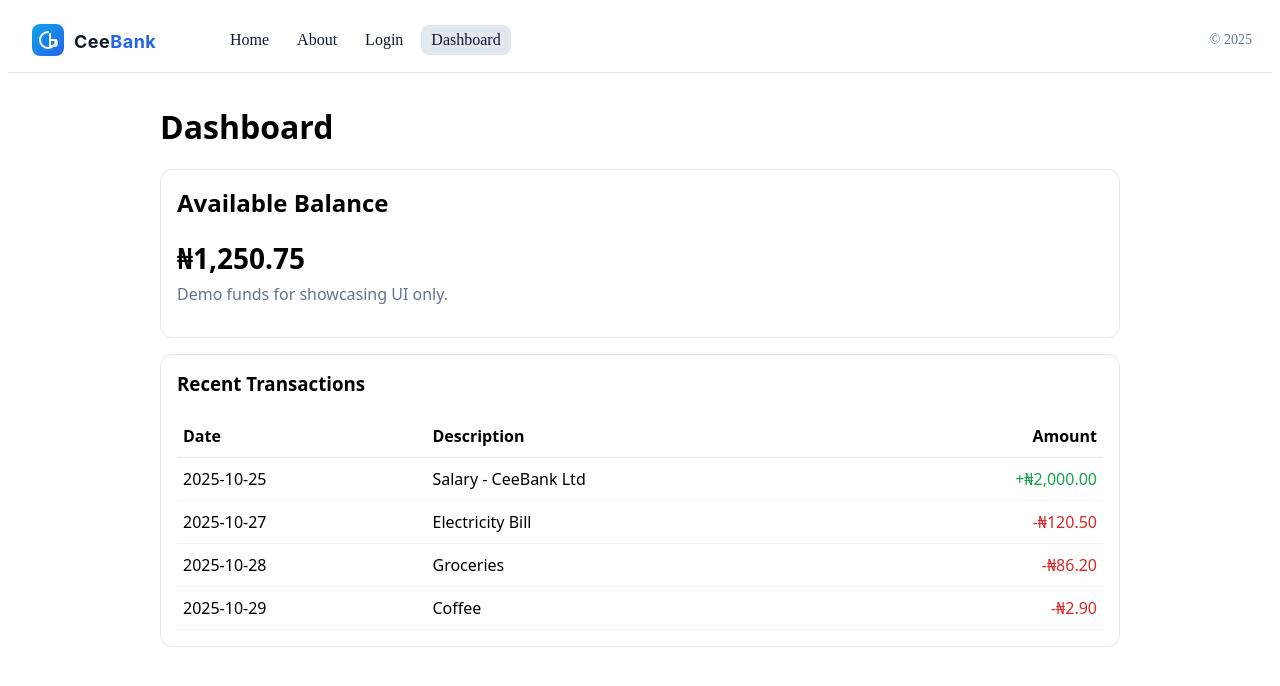
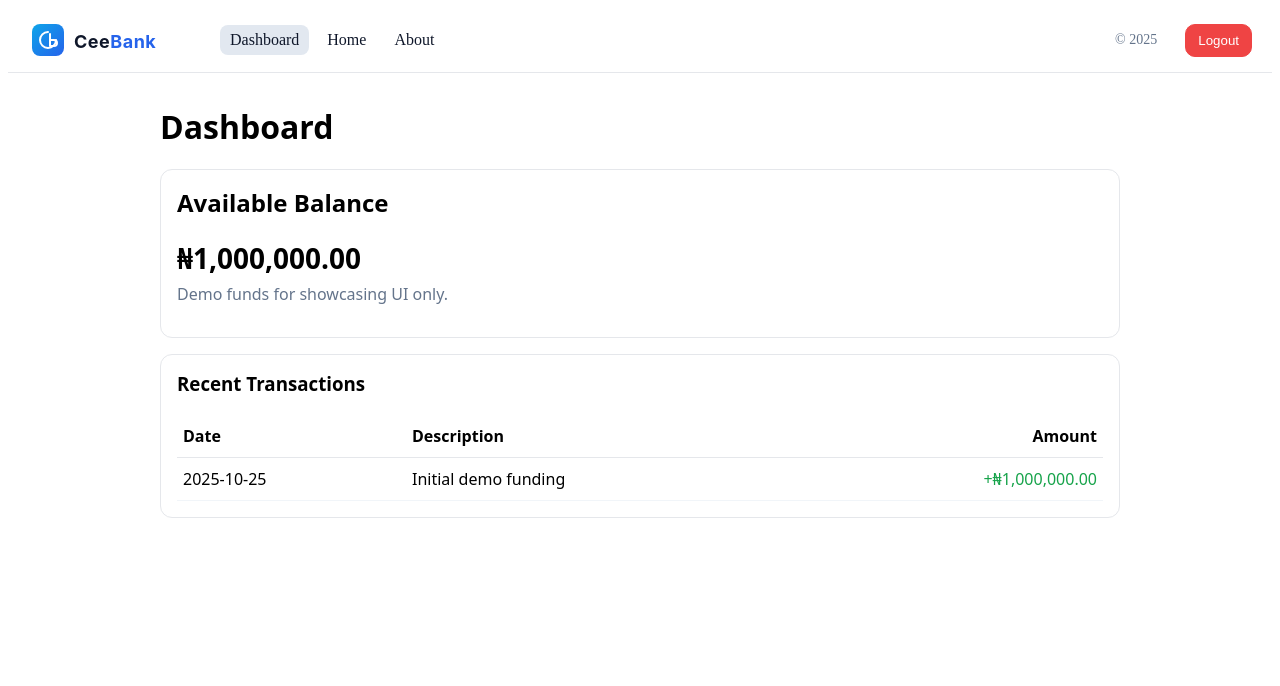
Before and after one commit to Udie-Cynthia/ceebank, a React (Vite) app in the folder client/: page /dashboard in a window 1280 px wide. Shown: the top 686 px of the page. Built offline with nearby package versions, Linux system fonts and the light colour scheme; sample sign-in values are in the browser's storage.

Commit message:
feat(client): login-first flow with RequireAuth and Logout

```diff
--- a/client/src/App.tsx
+++ b/client/src/App.tsx
@@ -1,13 +1,19 @@
 // client/src/App.tsx
-// App shell with Router, Navbar (logo + links), and 4 pages:
-// - Home: tagline + API info
-// - About: founder and project blurb
-// - Login: mock form (no real auth yet)
-// - Dashboard: demo balance + mock transactions
+// Login-first routing: Home & Dashboard are protected by RequireAuth.
+// Adds a Logout button and redirects unauthenticated users to /login.
 
 import React from "react";
-import { BrowserRouter, Routes, Route, NavLink, useNavigate } from "react-router-dom";
+import {
+  BrowserRouter,
+  Routes,
+  Route,
+  NavLink,
+  Navigate,
+  useNavigate,
+  useLocation,
+} from "react-router-dom";
 import ApiInfo from "./components/ApiInfo";
+import RequireAuth from "./components/RequireAuth";
 
 const navStyle: React.CSSProperties = {
   display: "flex",
@@ -21,39 +27,135 @@ const navStyle: React.CSSProperties = {
   zIndex: 10,
 };
 
-const linkStyle: React.CSSProperties = { textDecoration: "none", color: "#0f172a", padding: "6px 10px", borderRadius: 8 };
+const linkStyle: React.CSSProperties = {
+  textDecoration: "none",
+  color: "#0f172a",
+  padding: "6px 10px",
+  borderRadius: 8,
+};
 const activeStyle: React.CSSProperties = { background: "#e2e8f0" };
 
 function Navbar() {
+  const nav = useNavigate();
+  const [authed, setAuthed] = React.useState(
+    !!sessionStorage.getItem("accessToken")
+  );
+
+  // Keep button state in sync if tokens change elsewhere
+  React.useEffect(() => {
+    const i = setInterval(
+      () => setAuthed(!!sessionStorage.getItem("accessToken")),
+      500
+    );
+    return () => clearInterval(i);
+  }, []);
+
+  const onLogout = () => {
+    sessionStorage.removeItem("accessToken");
+    sessionStorage.removeItem("refreshToken");
+    setAuthed(false);
+    nav("/login", { replace: true });
+  };
+
   return (
     <nav style={navStyle}>
-      <a href="/" style={{ display: "inline-flex", alignItems: "center" }} aria-label="CeeBank Home">
+      <a
+        href="/"
+        style={{ display: "inline-flex", alignItems: "center" }}
+        aria-label="CeeBank Home"
+      >
         <img src="/ceebank-logo.svg" alt="CeeBank" width={160} height={40} />
       </a>
 
       <div style={{ display: "flex", gap: 8, marginLeft: 16 }}>
-        <NavLink to="/" style={({ isActive }) => ({ ...linkStyle, ...(isActive ? activeStyle : {}) })} end>
-          Home
-        </NavLink>
-        <NavLink to="/about" style={({ isActive }) => ({ ...linkStyle, ...(isActive ? activeStyle : {}) })}>
+        {/* Protected links only show when authenticated */}
+        {authed && (
+          <>
+            <NavLink
+              to="/dashboard"
+              style={({ isActive }) => ({
+                ...linkStyle,
+                ...(isActive ? activeStyle : {}),
+              })}
+            >
+              Dashboard
+            </NavLink>
+            <NavLink
+              to="/"
+              end
+              style={({ isActive }) => ({
+                ...linkStyle,
+                ...(isActive ? activeStyle : {}),
+              })}
+            >
+              Home
+            </NavLink>
+          </>
+        )}
+
+        {/* Public links */}
+        <NavLink
+          to="/about"
+          style={({ isActive }) => ({
+            ...linkStyle,
+            ...(isActive ? activeStyle : {}),
+          })}
+        >
           About
         </NavLink>
-        <NavLink to="/login" style={({ isActive }) => ({ ...linkStyle, ...(isActive ? activeStyle : {}) })}>
-          Login
-        </NavLink>
-        <NavLink to="/dashboard" style={({ isActive }) => ({ ...linkStyle, ...(isActive ? activeStyle : {}) })}>
-          Dashboard
-        </NavLink>
+        {!authed && (
+          <NavLink
+            to="/login"
+            style={({ isActive }) => ({
+              ...linkStyle,
+              ...(isActive ? activeStyle : {}),
+            })}
+          >
+            Login
+          </NavLink>
+        )}
       </div>
 
-      <span style={{ marginLeft: "auto", color: "#64748b", fontSize: 14 }}>© 2025</span>
+      <span style={{ marginLeft: "auto", color: "#64748b", fontSize: 14 }}>
+        © 2025
+      </span>
+
+      {authed && (
+        <button
+          onClick={onLogout}
+            style={{
+              marginLeft: 12,
+              padding: "8px 12px",
+              borderRadius: 10,
+              border: "1px solid #ef4444",
+              background: "#ef4444",
+              color: "white",
+              cursor: "pointer",
+            }}
+        >
+          Logout
+        </button>
+      )}
     </nav>
   );
 }
 
-function Page({ title, children }: { title: string; children?: React.ReactNode }) {
+function Page({
+  title,
+  children,
+}: {
+  title: string;
+  children?: React.ReactNode;
+}) {
   return (
-    <main style={{ fontFamily: "system-ui, Segoe UI, Inter, Arial, sans-serif", padding: "2rem", maxWidth: 960, margin: "0 auto" }}>
+    <main
+      style={{
+        fontFamily: "system-ui, Segoe UI, Inter, Arial, sans-serif",
+        padding: "2rem",
+        maxWidth: 960,
+        margin: "0 auto",
+      }}
+    >
       <h1 style={{ marginTop: 0 }}>{title}</h1>
       {children}
     </main>
@@ -63,7 +165,9 @@ function Page({ title, children }: { title: string; children?: React.ReactNode }
 function HomePage() {
   return (
     <Page title="Welcome to CeeBank">
-      <p style={{ color: "#334155" }}>Secure, simple, and modern digital banking for demos and learning.</p>
+      <p style={{ color: "#334155" }}>
+        Secure, simple, and modern digital banking for demos and learning.
+      </p>
       <ApiInfo />
     </Page>
   );
@@ -73,21 +177,29 @@ function AboutPage() {
   return (
     <Page title="About CeeBank">
       <p style={{ lineHeight: 1.7 }}>
-        CeeBank is a modern online banking demo founded by <strong>Cynthia Udie</strong> (DevOps, Cloud Security Engineer, and Web Developer).
-        It showcases full-stack development, containerization, CI/CD, and AWS deployment.
+        CeeBank is a modern online banking demo founded by{" "}
+        <strong>Cynthia Udie</strong> (DevOps, Cloud Security Engineer, and Web
+        Developer). It showcases full-stack development, containerization,
+        CI/CD, and AWS deployment.
       </p>
       <ul style={{ lineHeight: 1.9, paddingLeft: 18 }}>
-        <li>Custom domain: <code>ceebank.online</code> with HTTPS</li>
+        <li>
+          Custom domain: <code>ceebank.online</code> with HTTPS
+        </li>
         <li>Frontend: React (Vite) • Backend: Node.js + Express</li>
         <li>Deployment: Docker, GitHub Actions, AWS EC2/ECS</li>
       </ul>
-      <p>Contact: <a href="mailto:udiecynthia@gmail.com">udiecynthia@gmail.com</a> • LinkedIn: linkedin.com/in/cynthia-udie-68936135b</p>
+      <p>
+        Contact: <a href="mailto:udiecynthia@gmail.com">udiecynthia@gmail.com</a>{" "}
+        • LinkedIn: linkedin.com/in/cynthia-udie-68936135b
+      </p>
     </Page>
   );
 }
 
 function LoginPage() {
   const nav = useNavigate();
+  const location = useLocation() as any;
   const [email, setEmail] = React.useState("");
   const [password, setPassword] = React.useState("");
   const [message, setMessage] = React.useState<string | null>(null);
@@ -105,11 +217,14 @@ function LoginPage() {
       });
       if (!res.ok) throw new Error(`HTTP ${res.status}`);
       const json = await res.json();
+
       // Mock store tokens (DO NOT do this in production)
       sessionStorage.setItem("accessToken", json.accessToken);
       sessionStorage.setItem("refreshToken", json.refreshToken);
+
+      const to = location.state?.from || "/dashboard";
       setMessage("Login successful (mock). Redirecting…");
-      setTimeout(() => nav("/dashboard"), 800);
+      setTimeout(() => nav(to, { replace: true }), 600);
     } catch (e: any) {
       setMessage(`Login failed: ${e.message ?? e}`);
     } finally {
@@ -122,45 +237,94 @@ function LoginPage() {
       <form onSubmit={onSubmit} style={{ display: "grid", gap: 12, maxWidth: 420 }}>
         <label style={{ display: "grid", gap: 6 }}>
           <span>Email</span>
-          <input value={email} onChange={(e) => setEmail(e.target.value)} required type="email" placeholder="you@example.com"
-                 style={{ padding: 10, borderRadius: 8, border: "1px solid #cbd5e1" }} />
+          <input
+            value={email}
+            onChange={(e) => setEmail(e.target.value)}
+            required
+            type="email"
+            placeholder="you@example.com"
+            style={{ padding: 10, borderRadius: 8, border: "1px solid #cbd5e1" }}
+          />
         </label>
         <label style={{ display: "grid", gap: 6 }}>
           <span>Password</span>
-          <input value={password} onChange={(e) => setPassword(e.target.value)} required type="password" placeholder="********"
-                 style={{ padding: 10, borderRadius: 8, border: "1px solid #cbd5e1" }} />
+          <input
+            value={password}
+            onChange={(e) => setPassword(e.target.value)}
+            required
+            type="password"
+            placeholder="********"
+            style={{ padding: 10, borderRadius: 8, border: "1px solid #cbd5e1" }}
+          />
         </label>
-        <button disabled={loading} type="submit"
-                style={{ padding: "10px 14px", borderRadius: 10, border: "1px solid #0ea5e9", background: "#0ea5e9", color: "white", cursor: "pointer" }}>
+        <button
+          disabled={loading}
+          type="submit"
+          style={{
+            padding: "10px 14px",
+            borderRadius: 10,
+            border: "1px solid #0ea5e9",
+            background: "#0ea5e9",
+            color: "white",
+            cursor: "pointer",
+          }}
+        >
           {loading ? "Signing in…" : "Sign in"}
         </button>
-        {message && <p style={{ color: message.startsWith("Login successful") ? "#16a34a" : "#dc2626" }}>{message}</p>}
+        {message && (
+          <p
+            style={{
+              color: message.startsWith("Login successful") ? "#16a34a" : "#dc2626",
+            }}
+          >
+            {message}
+          </p>
+        )}
       </form>
-      <p style={{ marginTop: 16, color: "#64748b" }}>Tip: any email+password works (mock backend).</p>
+      <p style={{ marginTop: 16, color: "#64748b" }}>
+        Tip: any email+password works (mock backend).
+      </p>
     </Page>
   );
 }
 
 function DashboardPage() {
-  // Demo account state (mock)
-  const balance = 1250.75;
+  // We'll wire this to live API data next step.
+  const balance = 1_000_000.0;
   const transactions = [
-    { id: "tx_001", date: "2025-10-25", desc: "Salary - CeeBank Ltd", amount: +2000.0 },
-    { id: "tx_002", date: "2025-10-27", desc: "Electricity Bill", amount: -120.5 },
-    { id: "tx_003", date: "2025-10-28", desc: "Groceries", amount: -86.2 },
-    { id: "tx_004", date: "2025-10-29", desc: "Coffee", amount: -2.9 },
+    { id: "seed_1", date: "2025-10-25", desc: "Initial demo funding", amount: +1_000_000.0 },
   ];
 
   return (
     <Page title="Dashboard">
       <div style={{ display: "grid", gap: 16 }}>
-        <div style={{ padding: 16, border: "1px solid #e5e7eb", borderRadius: 12, background: "#fff" }}>
+        <div
+          style={{
+            padding: 16,
+            border: "1px solid #e5e7eb",
+            borderRadius: 12,
+            background: "#fff",
+          }}
+        >
           <h2 style={{ marginTop: 0 }}>Available Balance</h2>
-          <p style={{ fontSize: 28, margin: 0 }}><strong>₦{balance.toLocaleString(undefined, { minimumFractionDigits: 2 })}</strong></p>
-          <p style={{ color: "#64748b", marginTop: 6 }}>Demo funds for showcasing UI only.</p>
+          <p style={{ fontSize: 28, margin: 0 }}>
+            <strong>
+              ₦{balance.toLocaleString(undefined, { minimumFractionDigits: 2 })}
+            </strong>
+          </p>
+          <p style={{ color: "#64748b", marginTop: 6 }}>
+            Demo funds for showcasing UI only.
+          </p>
         </div>
 
-        <div style={{ padding: 16, border: "1px solid #e5e7eb", borderRadius: 12, background: "#fff" }}>
+        <div
+          style={{
+            padding: 16,
+            border: "1px solid #e5e7eb",
+            borderRadius: 12,
+            background: "#fff",
+          }}
+        >
           <h3 style={{ marginTop: 0 }}>Recent Transactions</h3>
           <table style={{ width: "100%", borderCollapse: "collapse" }}>
             <thead>
@@ -175,8 +339,17 @@ function DashboardPage() {
                 <tr key={t.id} style={{ borderBottom: "1px solid #f1f5f9" }}>
                   <td style={{ padding: "10px 6px" }}>{t.date}</td>
                   <td style={{ padding: "10px 6px" }}>{t.desc}</td>
-                  <td style={{ padding: "10px 6px", textAlign: "right", color: t.amount < 0 ? "#dc2626" : "#16a34a" }}>
-                    {t.amount < 0 ? "-" : "+"}₦{Math.abs(t.amount).toLocaleString(undefined, { minimumFractionDigits: 2 })}
+                  <td
+                    style={{
+                      padding: "10px 6px",
+                      textAlign: "right",
+                      color: t.amount < 0 ? "#dc2626" : "#16a34a",
+                    }}
+                  >
+                    {t.amount < 0 ? "-" : "+"}₦
+                    {Math.abs(t.amount).toLocaleString(undefined, {
+                      minimumFractionDigits: 2,
+                    })}
                   </td>
                 </tr>
               ))}
@@ -189,14 +362,36 @@ function DashboardPage() {
 }
 
 export default function App() {
+  // Routes:
+  // - /login and /about are public.
+  // - /dashboard and / (Home) are protected by RequireAuth.
+  // - Default route redirects to /login to make the app login-first.
   return (
     <BrowserRouter>
       <Navbar />
       <Routes>
-        <Route index element={<HomePage />} />
+        <Route path="/login" element={<LoginPage />} />
         <Route path="/about" element={<AboutPage />} />
-        <Route path="/login" element={<LoginPage />} />
-        <Route path="/dashboard" element={<DashboardPage />} />
+
+        <Route
+          path="/dashboard"
+          element={
+            <RequireAuth>
+              <DashboardPage />
+            </RequireAuth>
+          }
+        />
+        <Route
+          path="/"
+          element={
+            <RequireAuth>
+              <HomePage />
+            </RequireAuth>
+          }
+        />
+
+        {/* Fallback: if unknown route, send to login */}
+        <Route path="*" element={<Navigate to="/login" replace />} />
       </Routes>
     </BrowserRouter>
   );
--- /dev/null
+++ b/client/src/components/RequireAuth.tsx
@@ -0,0 +1,19 @@
+// client/src/components/RequireAuth.tsx
+// Guards protected routes. If no mock token, redirect to /login.
+
+import React from "react";
+import { Navigate, useLocation } from "react-router-dom";
+
+type Props = { children: React.ReactNode };
+
+export default function RequireAuth({ children }: Props) {
+  const location = useLocation();
+  const token = typeof window !== "undefined" ? sessionStorage.getItem("accessToken") : null;
+
+  if (!token) {
+    // Send unauthenticated users to /login and remember where they wanted to go
+    return <Navigate to="/login" replace state={{ from: location.pathname }} />;
+  }
+
+  return <>{children}</>;
+}
```
